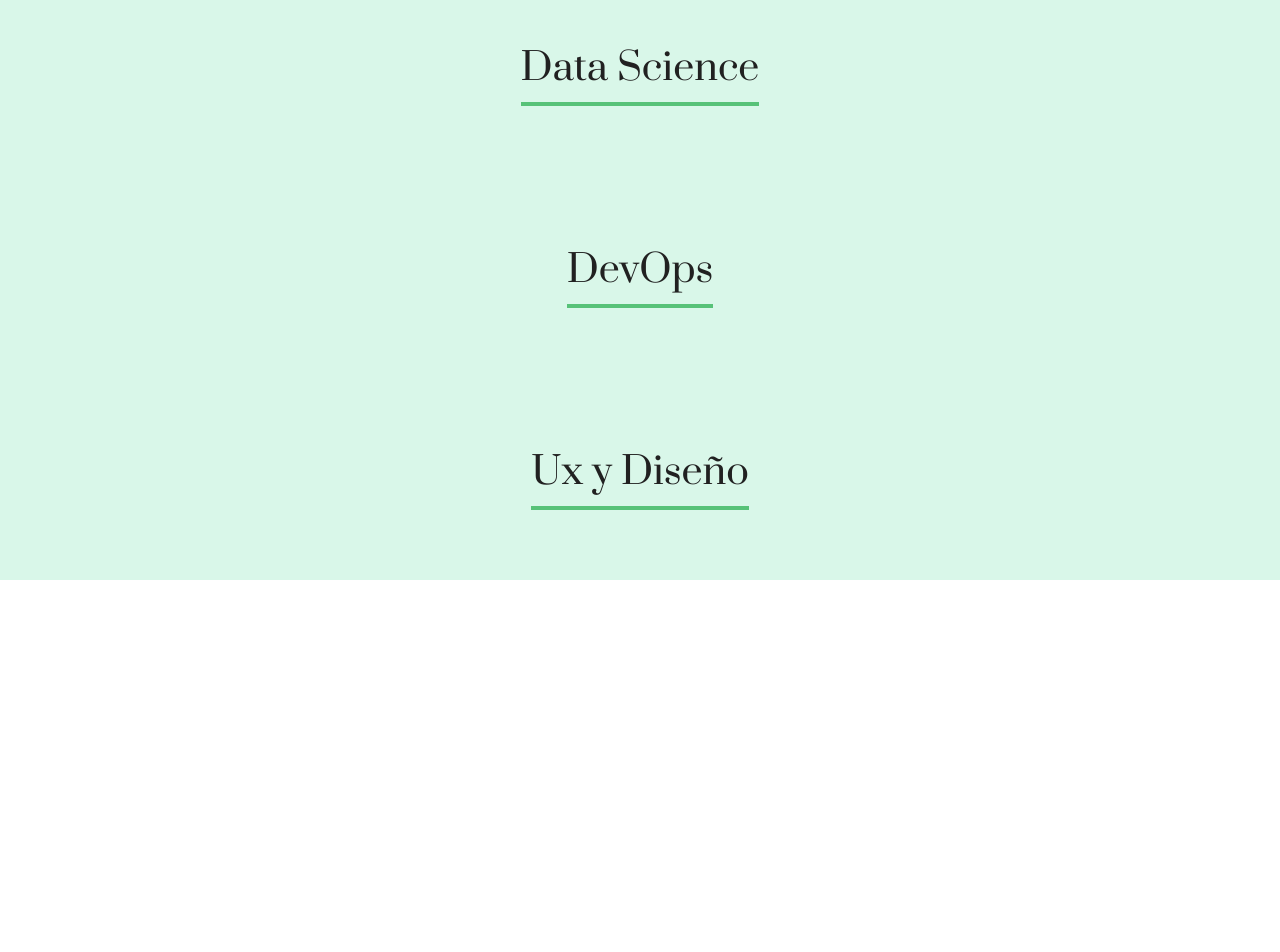
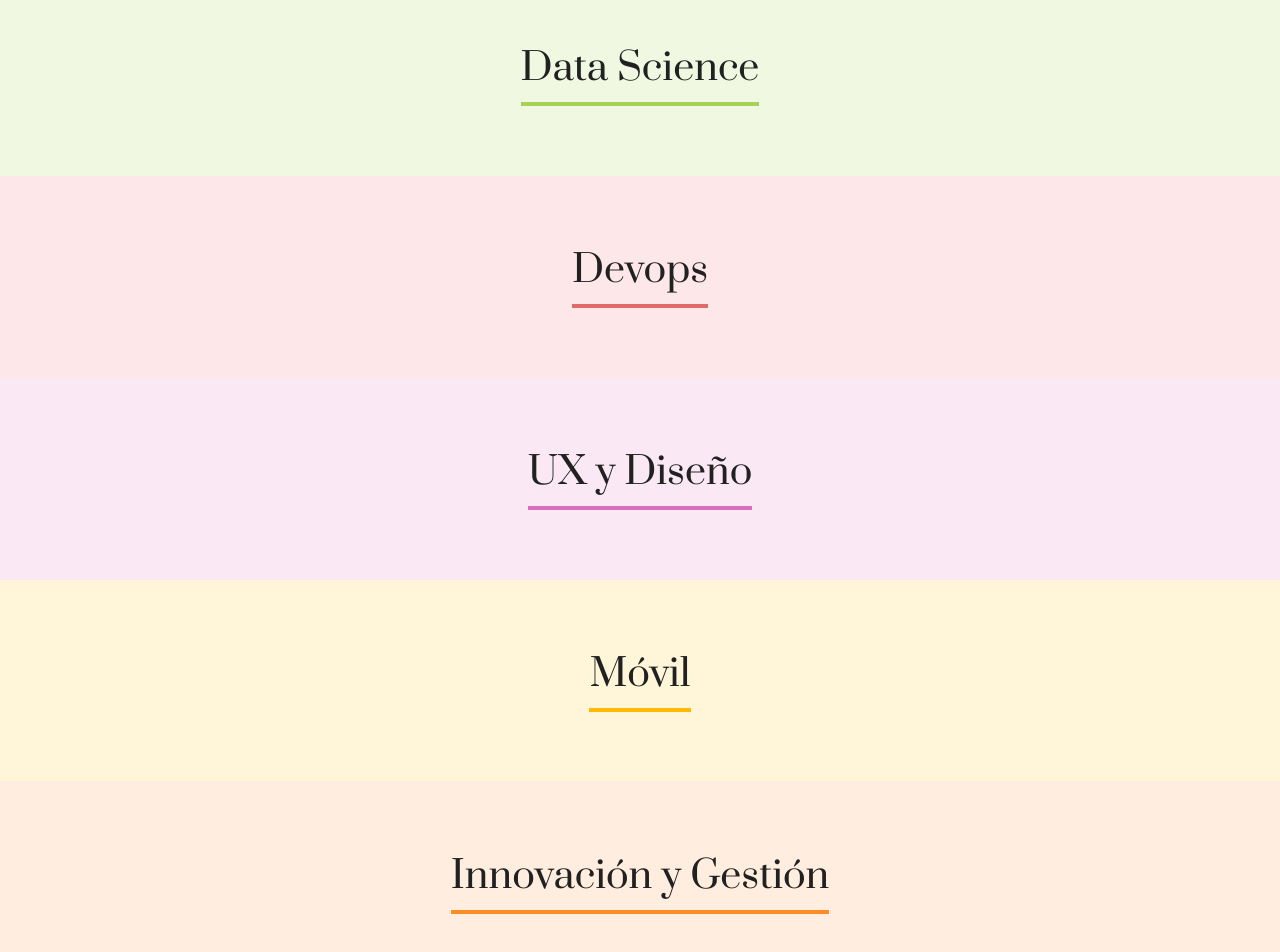
Before and after one commit to Noel1kt/Org-React, a React (Create React App) app: page / in a window 1280 px wide. Shown: the part 1092-2044 px from the top of the page. Before the commit the page ends 1672 px from the top, so only its background shows below. Built offline with nearby package versions, Linux system fonts and the light colour scheme.

Commit message:
props teams map

```diff
--- a/src/App.js
+++ b/src/App.js
@@ -12,17 +12,56 @@ function App() {
     actualizarMostrar(!mostrarFormulario)
   }
 
+  // Lista de equipos
+  const equipos = [
+
+    {
+      titulo:"Programación",
+      colorPrimario: "#57C278",
+      colorSecundario: "#D9F7E9",
+    },
+    {
+      titulo:"Front End",
+      colorPrimario: "#82CFFA",
+      colorSecundario: "#E8F8FF",
+    },
+    {
+      titulo:"Data Science",
+      colorPrimario: "#A6D157",
+      colorSecundario: "#F0F8E2",
+    },
+    {
+      titulo:"Devops",
+      colorPrimario: "#E06B69",
+      colorSecundario: "#FDE7E8",
+    },
+    {
+      titulo:"UX y Diseño",
+      colorPrimario: "#DB6EBF",
+      colorSecundario: "#FAE9F5",
+    },
+    {
+      titulo:"Móvil",
+      colorPrimario: "#FFBA05",
+      colorSecundario: "#FFF5D9",
+    },
+    {
+      titulo:"Innovación y  Gestión",
+      colorPrimario: "#FF8A29",
+      colorSecundario: "#FFEEDF",
+    }
+  ]
+
+
   return (
     <div>
       <Header />
       { mostrarFormulario === true ? <Formulario /> : <div></div>}
 
       <MiOrg cambiarMostrar={cambiarMostrar} />
-      <Equipo equipo="Programación"/>
-      <Equipo equipo="Front End"/>
-      <Equipo equipo="Data Science"/>
-      <Equipo equipo="DevOps"/>
-      <Equipo equipo="Ux y Diseño"/>
+      {
+        equipos.map( (equipo) => <Equipo datos={equipo} key={equipo.titulo}/>)
+      }
     </div>
   );
 }
--- a/src/components/Equipo/Equipo.css
+++ b/src/components/Equipo/Equipo.css
@@ -1,6 +1,5 @@
 .equipo {
     width: 100%;
-    background-color: #D9F7E9;
     padding: 32px;
     box-sizing: border-box;
     text-align: center;
@@ -10,7 +9,7 @@
 .equipo h3{
     font-weight: 400;
     color: #212121;
-    border-bottom: 4px solid #57C278;
+    border-bottom: 4px solid;
     display: inline-block;
     padding-bottom: 8px;
 }
--- a/src/components/Equipo/index.js
+++ b/src/components/Equipo/index.js
@@ -1,8 +1,16 @@
 import "./Equipo.css"
 
 const Equipo = (props) => {
-    return <section className="equipo">
-        <h3>{props.equipo}</h3>
+
+    //Destructuración es igual que hacer:
+    // const colorPrimario = props.datos.colorPrimario
+    const { colorPrimario, colorSecundario, titulo } = props.datos
+    return <section
+    className="equipo"
+    style={{ backgroundColor: colorSecundario}}>
+        <h3 style={{borderColor: colorPrimario}}>
+            {titulo}
+        </h3>
         <div className="colaboradores">
 
         </div>
```
